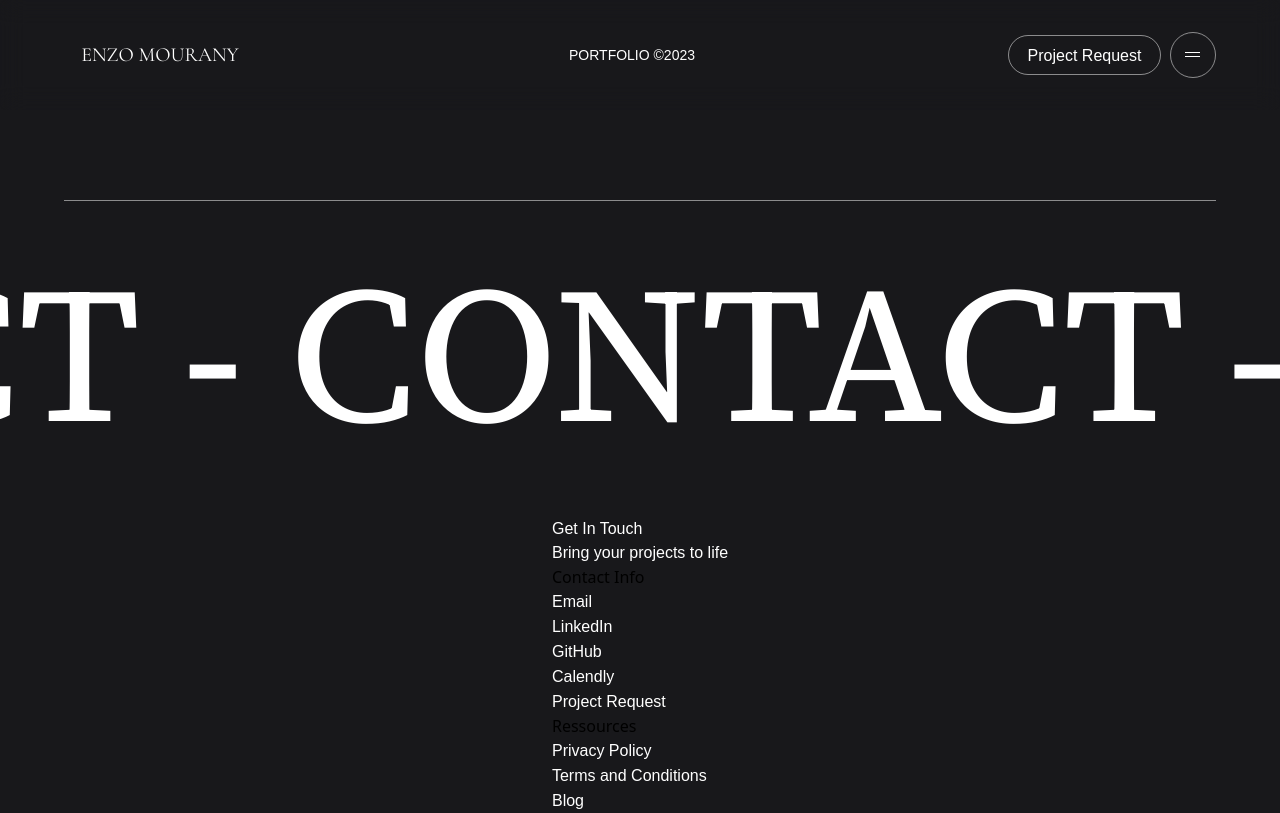
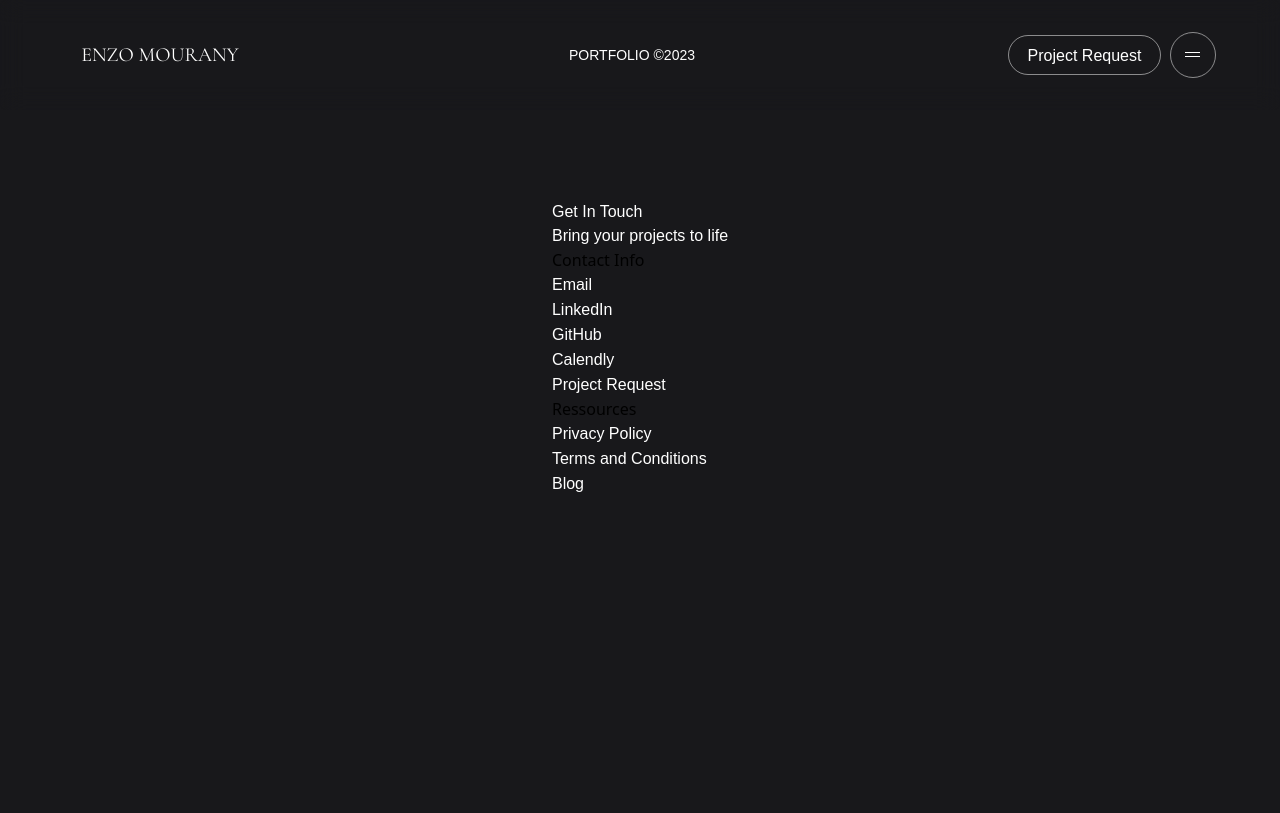
Before and after one commit to enzo-mourany/portfolio-v2, a Next.js app: page /contact in a window 1280 px wide. Built offline with nearby package versions, Linux system fonts and the light colour scheme.

Commit message:
fix: remove scrollingText

```diff
--- a/app/contact/page.tsx
+++ b/app/contact/page.tsx
@@ -3,13 +3,11 @@ import React from 'react';
 import styles from '../../styles/ContactPage.module.scss';
 
 import Contact from '../../components/Contact';
-import ScrollingText from '../../components/ScrollingText';
 
 const Page: React.FC = () => {
   return (
     <div className={styles.contact__container}>
       <div className={styles.contact__wrapper}>
-        <ScrollingText text='contact' />
         <Contact />
       </div>
     </div>
```
